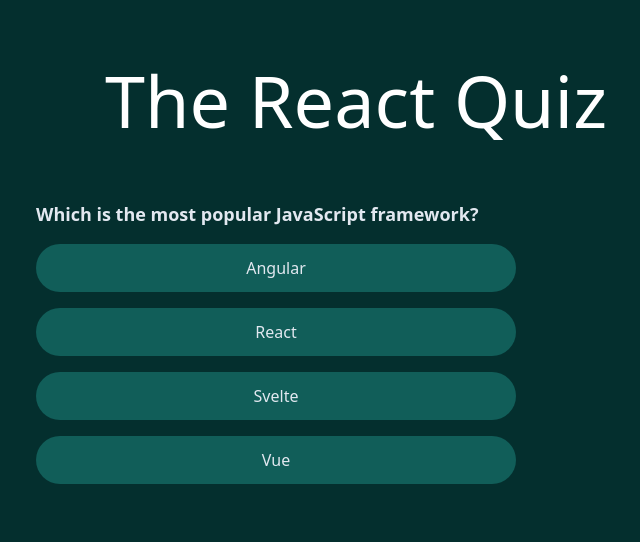
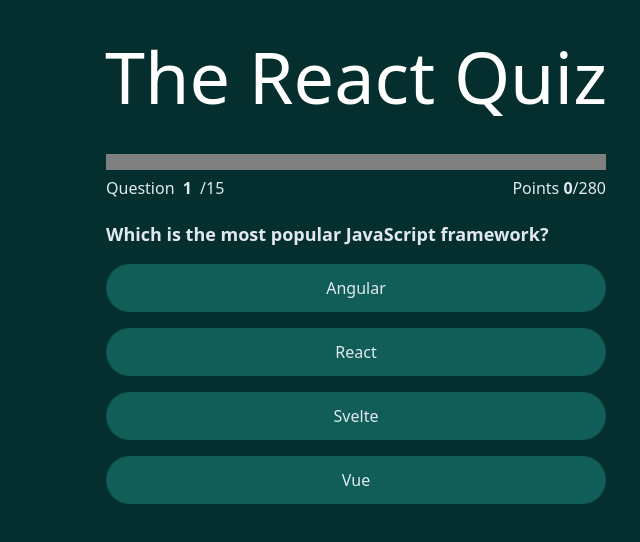
Before and after one commit to b1621/quiz-app, a React (Vite) app: page / in a window 1280 px wide. Both pictures are taken after a click on the button "Lets Start". Shown: the top 542 px of the page, without its empty margins (284-924 px from the left). Built offline with nearby package versions, Linux system fonts and the light colour scheme; data requests are answered from the project's data file.

Commit message:
working on displaying progress

```diff
--- a/src/App.jsx
+++ b/src/App.jsx
@@ -6,6 +6,7 @@
 import StartScreen from "./components/StartScreen";
 import Question from "./components/Question";
 import NextButton from "./components/NextButton";
+import Progress from "./components/Progress";
 
 const initialState = {
   questions: [],
@@ -59,9 +60,13 @@
 
 function App() {
   const [state, dispatch] = useReducer(reducer, initialState);
-  const { status, questions, index, answer } = state;
+  const { status, questions, index, answer, points } = state;
 
   const numQuestions = questions.length;
+  const maxPossiblePoints = questions.reduce(
+    (prev, cur) => prev + cur.points,
+    0
+  );
 
   useEffect(function () {
     fetch("http://localhost:8000/questions")
@@ -81,6 +86,12 @@
           )}
           {status === "active" && (
             <>
+              <Progress
+                index={index}
+                numQuestions={numQuestions}
+                points={points}
+                maxPossiblePoints={maxPossiblePoints}
+              />
               <Question
                 question={questions[index]}
                 dispatch={dispatch}
--- a/src/components/Header.jsx
+++ b/src/components/Header.jsx
@@ -2,7 +2,7 @@
 
 const Header = () => {
   return (
-    <header className="  mx-auto w-fit text-7xl my-16">
+    <header className="  mx-auto w-fit text-7xl my-10">
       <h1 className="">The React Quiz</h1>
     </header>
   );
--- a/src/components/Main.jsx
+++ b/src/components/Main.jsx
@@ -1,7 +1,9 @@
 // import React from 'react'
 
 const Main = ({ children }) => {
-  return <div className=" text-slate-200 w-1/2 mx-auto my-16">{children}</div>;
+  return (
+    <div className=" text-slate-200 w-[500px] mx-auto my-10">{children}</div>
+  );
 };
 
 export default Main;
--- a/src/components/NextButton.jsx
+++ b/src/components/NextButton.jsx
@@ -3,7 +3,7 @@
   return (
     <div className="flex justify-end">
       <button
-        className=" border mr-40 my-2 rounded-full px-10 py-1"
+        className=" border mr-3 my-2 rounded-full px-10 py-1"
         onClick={() => dispatch({ type: "nextQuestion" })}
       >
         Next
--- a/src/components/Options.jsx
+++ b/src/components/Options.jsx
@@ -1,13 +1,13 @@
 const Options = ({ question, dispatch, answer }) => {
   const hasAnswered = answer !== null;
 
-  console.log("correct option : ", question.correctOption);
+  // console.log("correct option : ", question.correctOption);
   return (
     <>
       <div className="my-2">
         {question.options.map((option, index) => (
           <button
-            className={` my-2 w-[75%] py-3 rounded-full transition-all duration-500 ${
+            className={` my-2 w-full py-3 rounded-full transition-all duration-500 ${
               index === answer ? "mx-5" : " "
             }
             ${
--- /dev/null
+++ b/src/components/Progress.jsx
@@ -0,0 +1,22 @@
+const Progress = ({ index, numQuestions, points, maxPossiblePoints }) => {
+  return (
+    <header className=" my-5">
+      <progress
+        max={numQuestions}
+        value={index}
+        className=" w-full rounded-full bg-slate-300"
+      />
+      <div className="flex flex-row justify-between">
+        <p>
+          Question <strong className="mx-1"> {index + 1} </strong> /
+          {numQuestions}
+        </p>
+        <p>
+          Points <strong>{points}</strong>/{maxPossiblePoints}
+        </p>
+      </div>
+    </header>
+  );
+};
+
+export default Progress;
```
